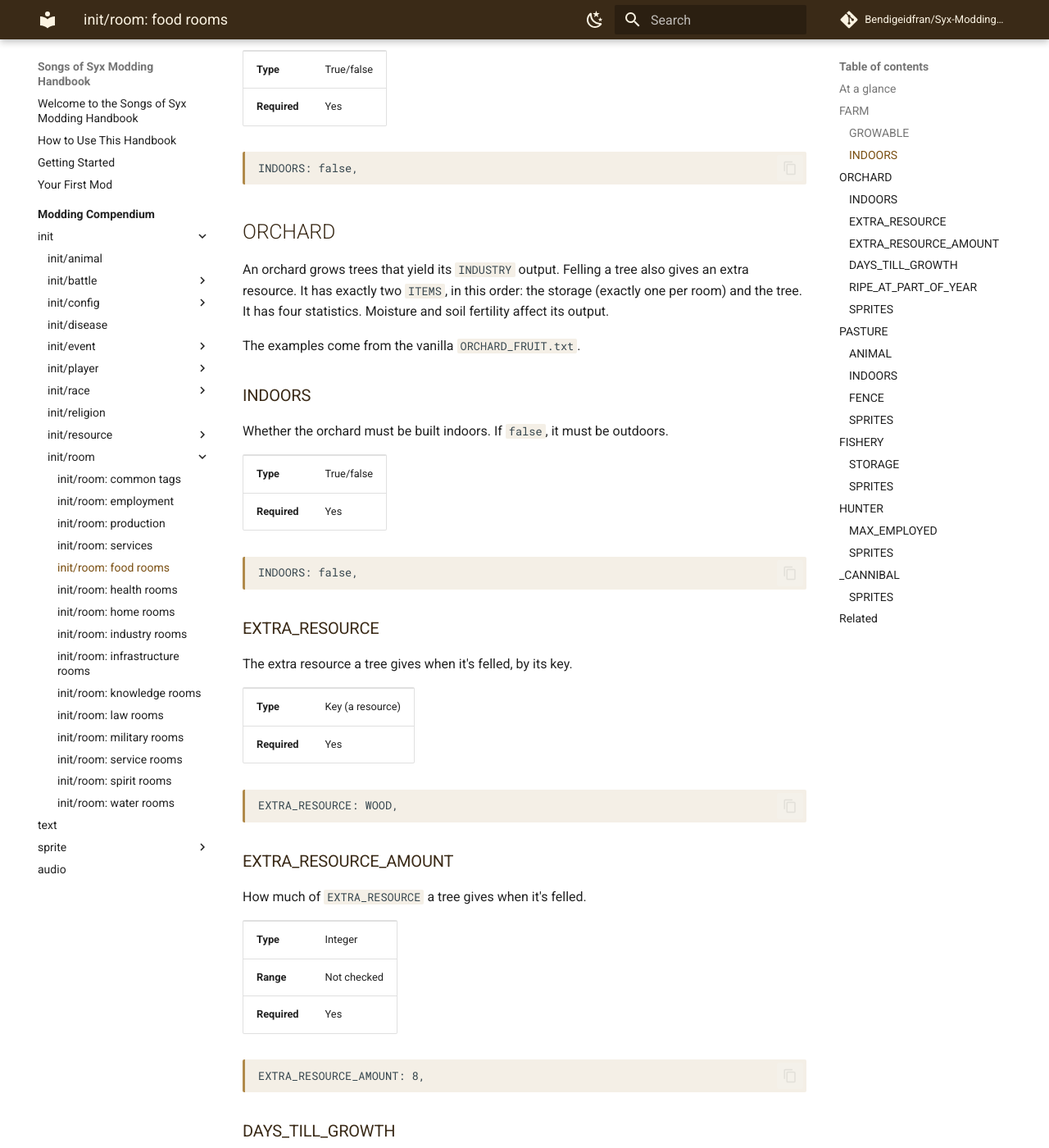
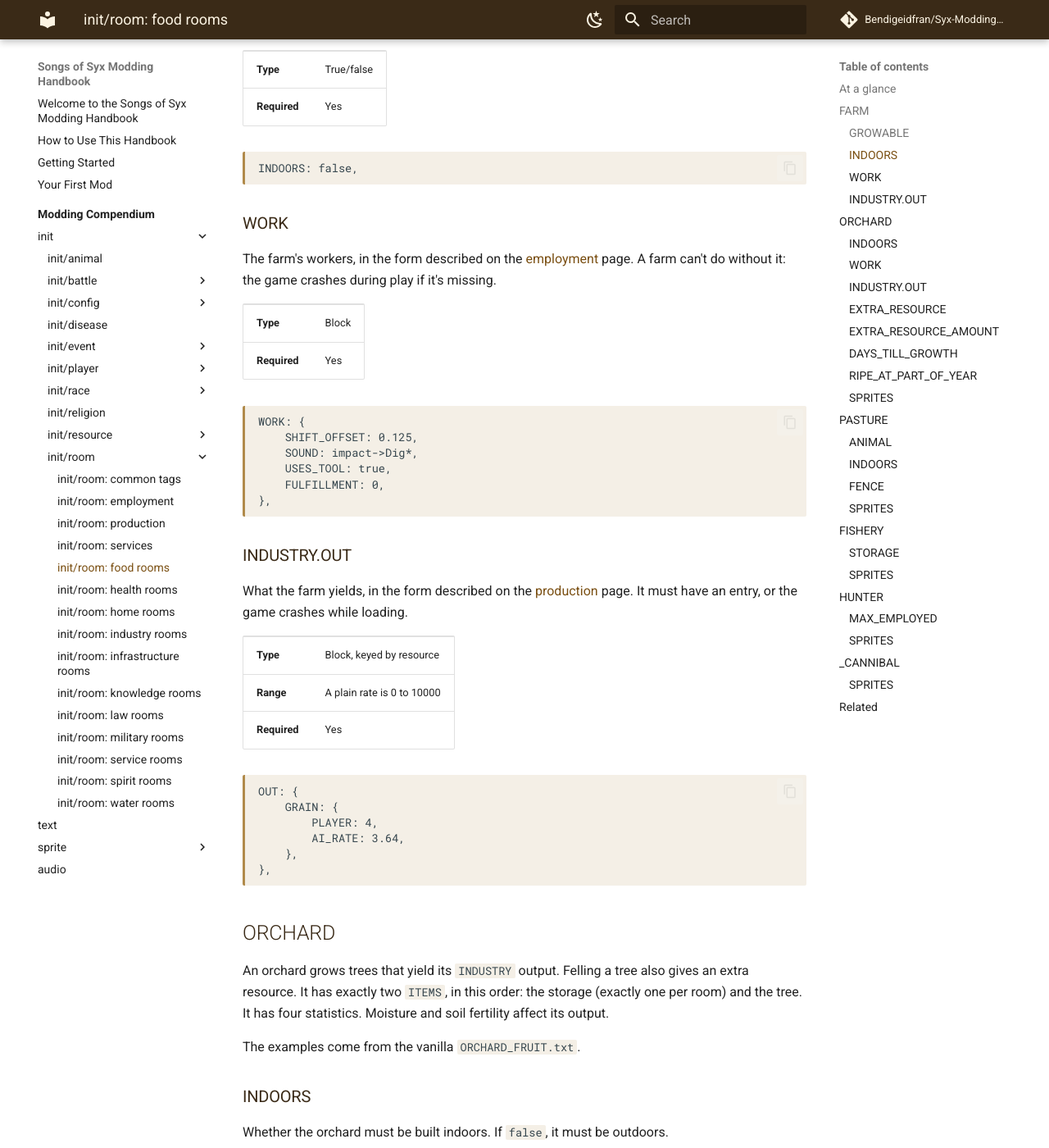
Before and after one commit to Bendigeidfran/Syx-Modding-Handbook, an MkDocs documentation site: the page built from Handbook/04-Modding-Compendium/01-init/10-room/05-food.md, in a window 1280 px wide and 1400 px high, scrolled down 1196 px. Shown: the whole window at 82% size. Built offline with MkDocs 1.6.1 and Material for MkDocs 9.7.7, drawn with Linux system fonts in a browser that asks for light colours; comment, search, counter and statistics services are not loaded; some of the changed text lies outside the part shown.

Commit message:
Correct room requirements found by the Modding Toolkit
Fix the MINI_COLOR_PATTERN limit, document which room types need WORK
and INDUSTRY.OUT, and add text entries for STATS.NAME and STATS.DESC.

Co-Authored-By: Claude Opus 5.5 <noreply@anthropic.com>

````diff
--- a/Handbook/04-Modding-Compendium/01-init/10-room/05-food.md
+++ b/Handbook/04-Modding-Compendium/01-init/10-room/05-food.md
@@ -44,6 +44,43 @@ Whether the farm must be built indoors. If `false`, it must be outdoors. Vanilla
 INDOORS: false,
 ```
 
+### WORK
+
+The farm's workers, in the form described on the [employment](02-employment.md#work-and-employment) page. A farm can't do without it: the game crashes during play if it's missing.
+
+| | |
+|---|---|
+| **Type** | Block |
+| **Required** | Yes |
+
+```text
+WORK: {
+	SHIFT_OFFSET: 0.125,
+	SOUND: impact->Dig*,
+	USES_TOOL: true,
+	FULFILLMENT: 0,
+},
+```
+
+### INDUSTRY.OUT
+
+What the farm yields, in the form described on the [production](03-production.md#industryout) page. It must have an entry, or the game crashes while loading.
+
+| | |
+|---|---|
+| **Type** | Block, keyed by resource |
+| **Range** | A plain rate is 0 to 10000 |
+| **Required** | Yes |
+
+```text
+OUT: {
+	GRAIN: {
+		PLAYER: 4,
+		AI_RATE: 3.64,
+	},
+},
+```
+
 ## ORCHARD
 
 An orchard grows trees that yield its `INDUSTRY` output. Felling a tree also gives an extra resource. It has exactly two `ITEMS`, in this order: the storage (exactly one per room) and the tree. It has four statistics. Moisture and soil fertility affect its output.
@@ -62,6 +99,25 @@ Whether the orchard must be built indoors. If `false`, it must be outdoors.
 ```text
 INDOORS: false,
 ```
+
+### WORK
+
+The orchard's workers, in the form described on the [employment](02-employment.md#work-and-employment) page. An orchard can't do without it: the game crashes during play if it's missing.
+
+| | |
+|---|---|
+| **Type** | Block |
+| **Required** | Yes |
+
+### INDUSTRY.OUT
+
+What the orchard yields, in the form described on the [production](03-production.md#industryout) page. It must have an entry, or the game crashes while loading.
+
+| | |
+|---|---|
+| **Type** | Block, keyed by resource |
+| **Range** | A plain rate is 0 to 10000 |
+| **Required** | Yes |
 
 ### EXTRA_RESOURCE
 
````
Also changed, not shown: Handbook/04-Modding-Compendium/01-init/10-room/01-common.md (+28 -2 lines), Handbook/04-Modding-Compendium/01-init/10-room/02-employment.md (+3 -1 lines), Handbook/04-Modding-Compendium/01-init/10-room/03-production.md (+2 -0 lines).
